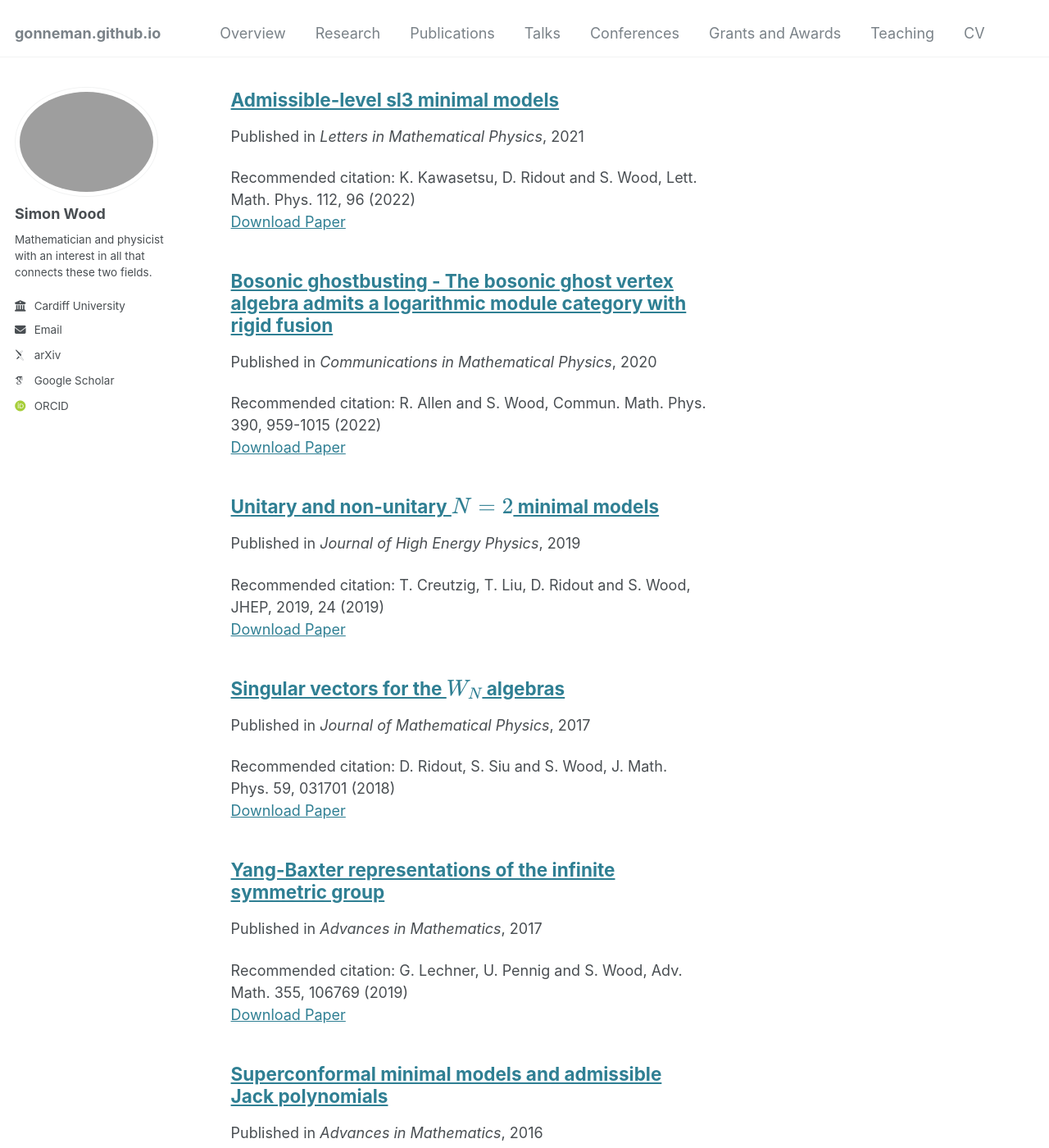
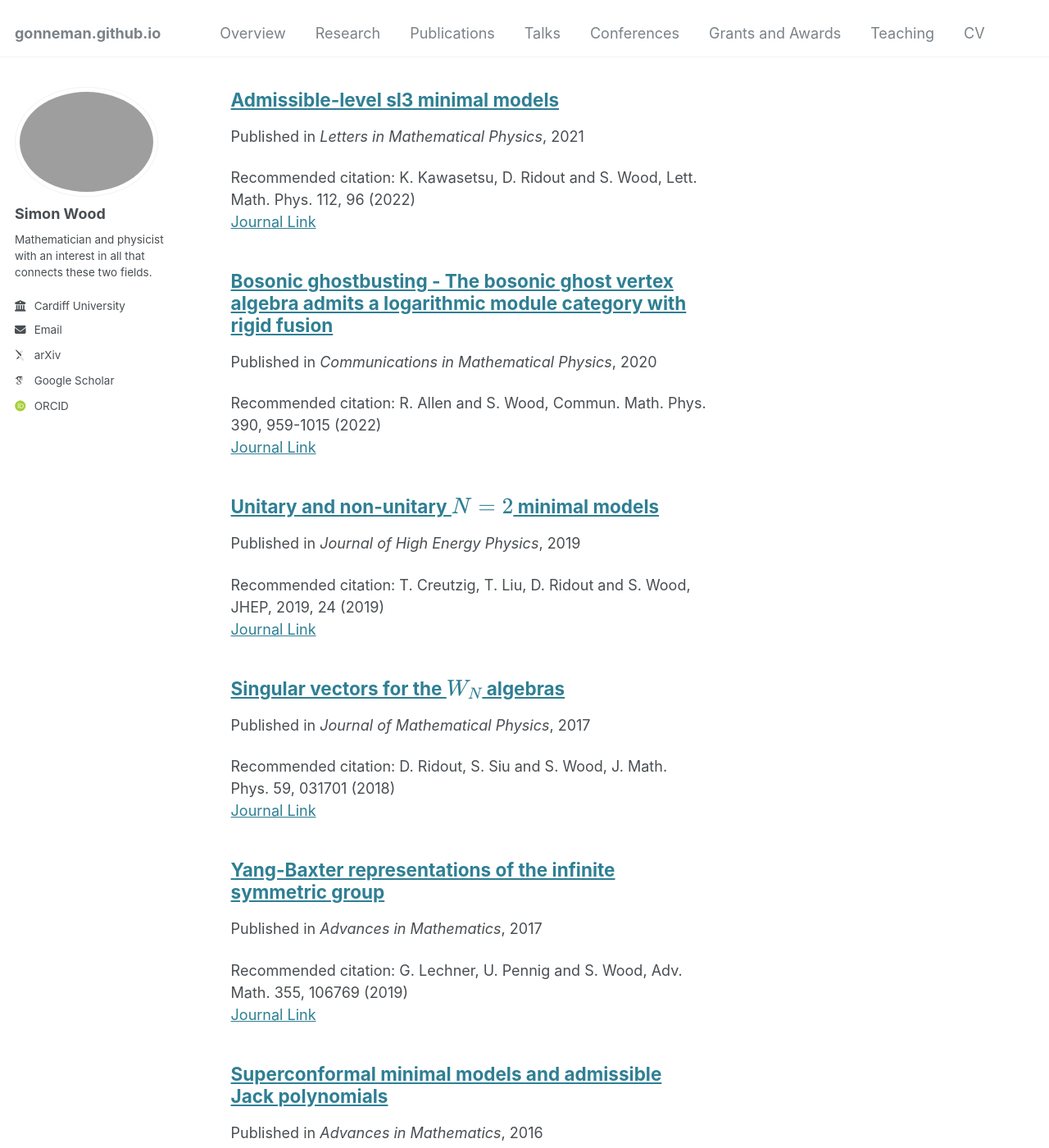
Before and after one commit to gonneman/gonneman.github.io, a Jekyll site: the page built from _pages/publications.html, in a window 1280 px wide and 1400 px high, scrolled down 1967 px. Shown: the whole window at 82% size. Built offline with Jekyll 4.4.1, drawn with Linux system fonts in a browser that asks for light colours; some web fonts are replaced; some of the changed text lies outside the part shown.

Commit message:
Added support for preprints.

```diff
--- a/_includes/archive-single.html
+++ b/_includes/archive-single.html
@@ -52,18 +52,19 @@
     <p class="archive__item-excerpt" itemprop="description"><p>{{ post.excerpt | markdownify | remove: '<p>' | remove: '</p>' }}<strong><a href="{{ base_path }}{{ post.url }}" rel="permalink"> Read more</a></strong></p></p>
     {% endif %}
 
-    {% if post.citation and post.paperurl and post.slidesurl %}
-      <p>Recommended citation: {{ post.citation }}<br /><a href="{{ post.paperurl }}">Download Paper</a> | <a href="{{ post.slidesurl }}">Download Slides</a></p>
+    {% if post.citation and post.paperurl and post.preprinturl %}
+      <p>Recommended citation: {{ post.citation }}<br /><a href="{{ post.paperurl }}">Download Paper</a> | <a href="{{ post.preprinturl }}">Preprint</a></p>
     {% elsif post.citation and post.paperurl %}
-      <p>Recommended citation: {{ post.citation }}<br /><a href="{{ post.paperurl }}">Download Paper</a></p>
-    {% elsif post.citation and post.slidesurl %}
-      <p>Recommended citation: {{ post.citation }}<br /><a href="{{ post.slidesurl }}">Download Slides</a></p>
+      <p>Recommended citation: {{ post.citation }}<br /><a href="{{
+    post.paperurl }}">Journal Link</a></p>
+    {% elsif post.citation and post.preprinturl %}
+      <p>Recommended citation: {{ post.citation }}<br /><a href="{{ post.preprinturl }}">Preprint</a></p>
     {% elsif post.citation %}
       <p>Recommended citation: {{ post.citation }}</p>
     {% elsif post.paperurl %}
-      <p><a href=" {{ post.paperurl }} ">Download Paper</a></p>
-    {% elsif post.slidesurl %}
-      <p><a href="{{ post.slidesurl }}">Download Slides</a></p>
+      <p><a href=" {{ post.paperurl }} ">Journal Link</a></p>
+    {% elsif post.preprinturl %}
+      <p><a href="{{ post.preprinturl }}">Preprint</a></p>
     {% endif %}
 
   </article>
```
Also changed, not shown: _publications/2024-11-18-fusion-rules-and-rigidity-for-weight-modules-over-the-simple-admissible-affine-sl2-and-n2-superconformal-vertex-operator-superalgebras.md (+1 -1 lines).
